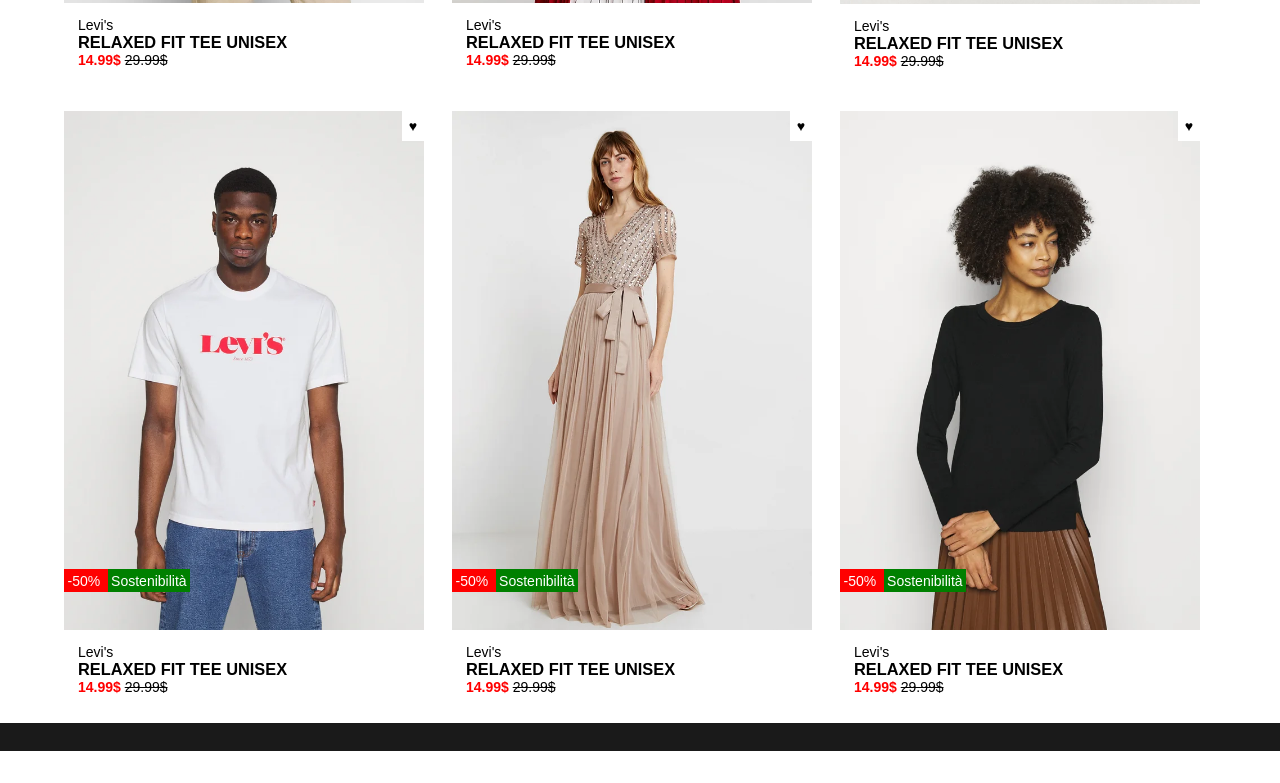
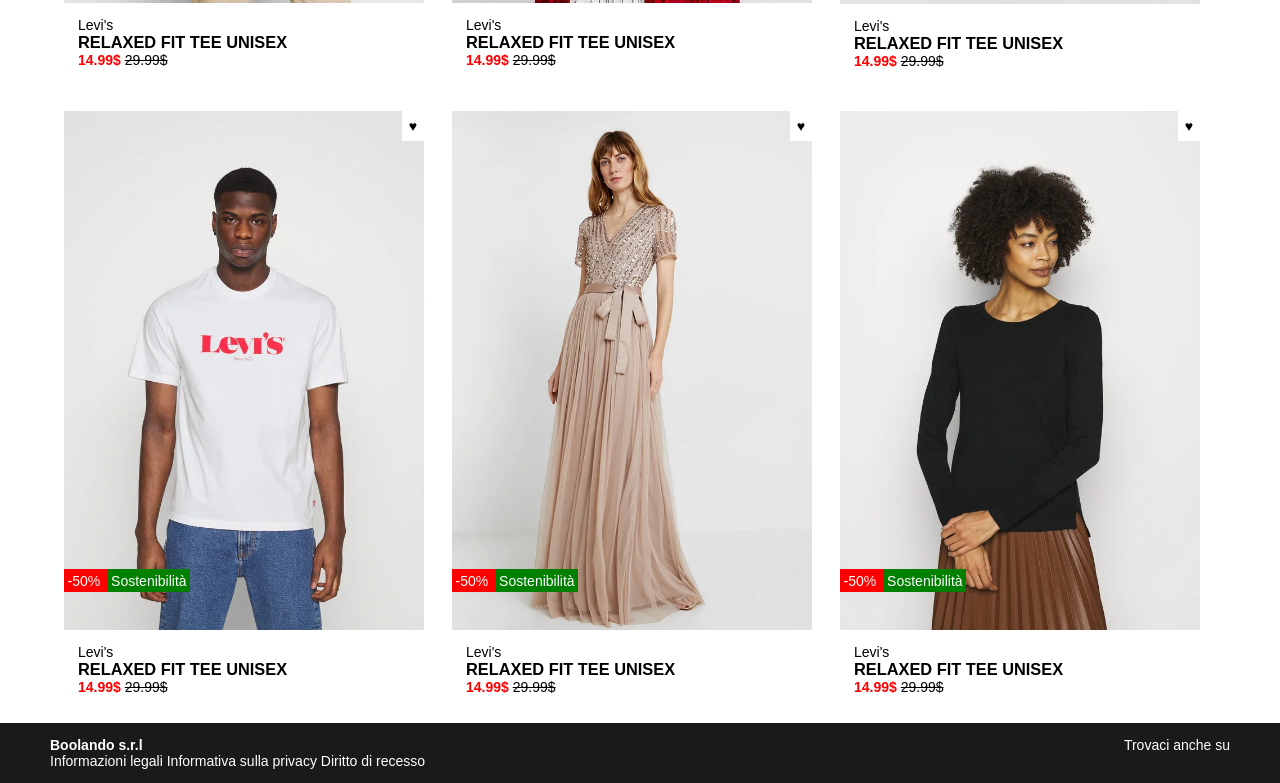
Before and after one commit to FabrizioAedo/html-css-boolando, a plain HTML site: page index.html in a window 1280 px wide. Shown: the part 925-1708 px from the top of the page. Before the commit the page ends 1676 px from the top, so only its background shows below. Drawn offline with Linux system fonts and the light colour scheme.

Commit message:
footer finished

```diff
--- a/css/style.css
+++ b/css/style.css
@@ -181,4 +181,11 @@ footer{
     background-color: var(--bol-secondary);
     color: var(--bol-light);
 
+
+
+.row{
+    display: flex;
+    justify-content: space-between;
 }
+
+}
--- a/index.html
+++ b/index.html
@@ -248,11 +248,16 @@
     </main>
 
     <footer>
-
         <div class="container">
-
-
-
+            <div class="row">
+                <div class="left-footer">
+                    <h4>Boolando s.r.l</h4>
+                    <span>Informazioni legali Informativa sulla privacy Diritto di recesso</span>
+                </div>
+                <div class="right-footer">
+                    <span>Trovaci anche su</span>
+                </div>
+            </div>
         </div>
     </footer>
 
```
